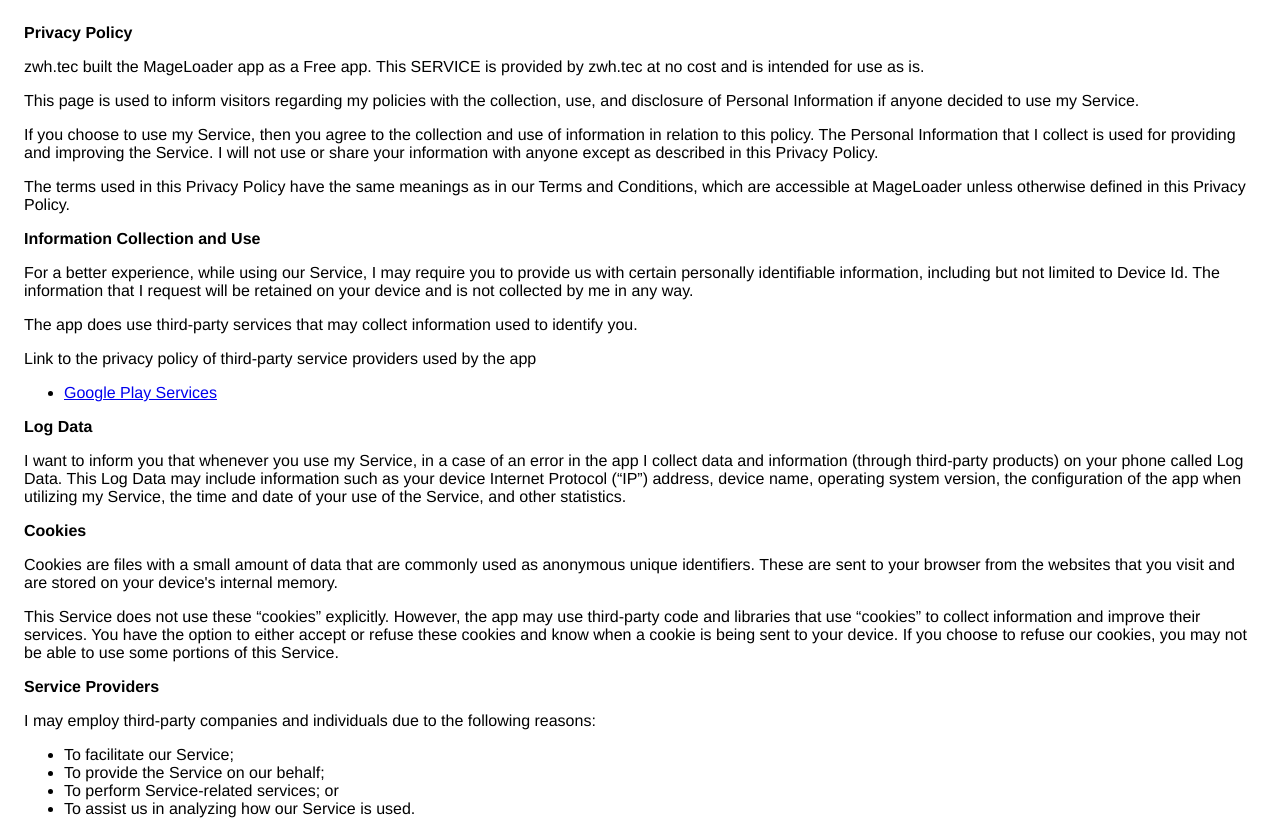
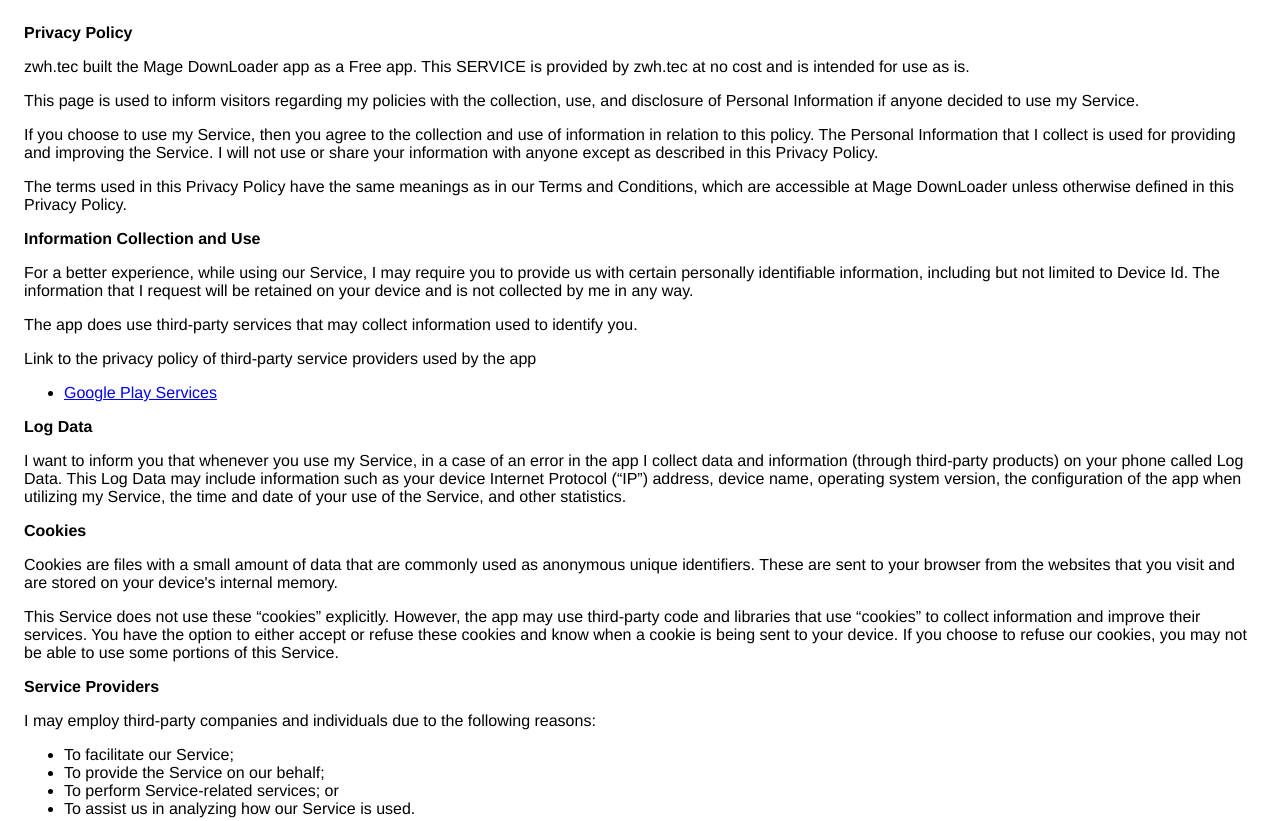
Before and after one commit to michaelzhang1994/photowidgets, a plain HTML site: page index.html in a window 1280 px wide. Shown: the top 821 px of the page. Drawn offline with Linux system fonts and the light colour scheme.

Commit message:
Update index.html

```diff
--- a/index.html
+++ b/index.html
@@ -8,7 +8,7 @@
     </head>
     <body>
     <strong>Privacy Policy</strong> <p>
-zwh.tec built the MageLoader app as
+zwh.tec built the Mage DownLoader app as
 a Free app. This SERVICE is provided by
 zwh.tec at no cost and is intended for use as
 is.
@@ -25,7 +25,7 @@ anyone except as described in this Privacy Policy.
 </p> <p>
 The terms used in this Privacy Policy have the same meanings
 as in our Terms and Conditions, which are accessible at
-MageLoader unless otherwise defined in this Privacy Policy.
+Mage DownLoader unless otherwise defined in this Privacy Policy.
 </p> <p><strong>Information Collection and Use</strong></p> <p>
 For a better experience, while using our Service, I
 may require you to provide us with certain personally
```
